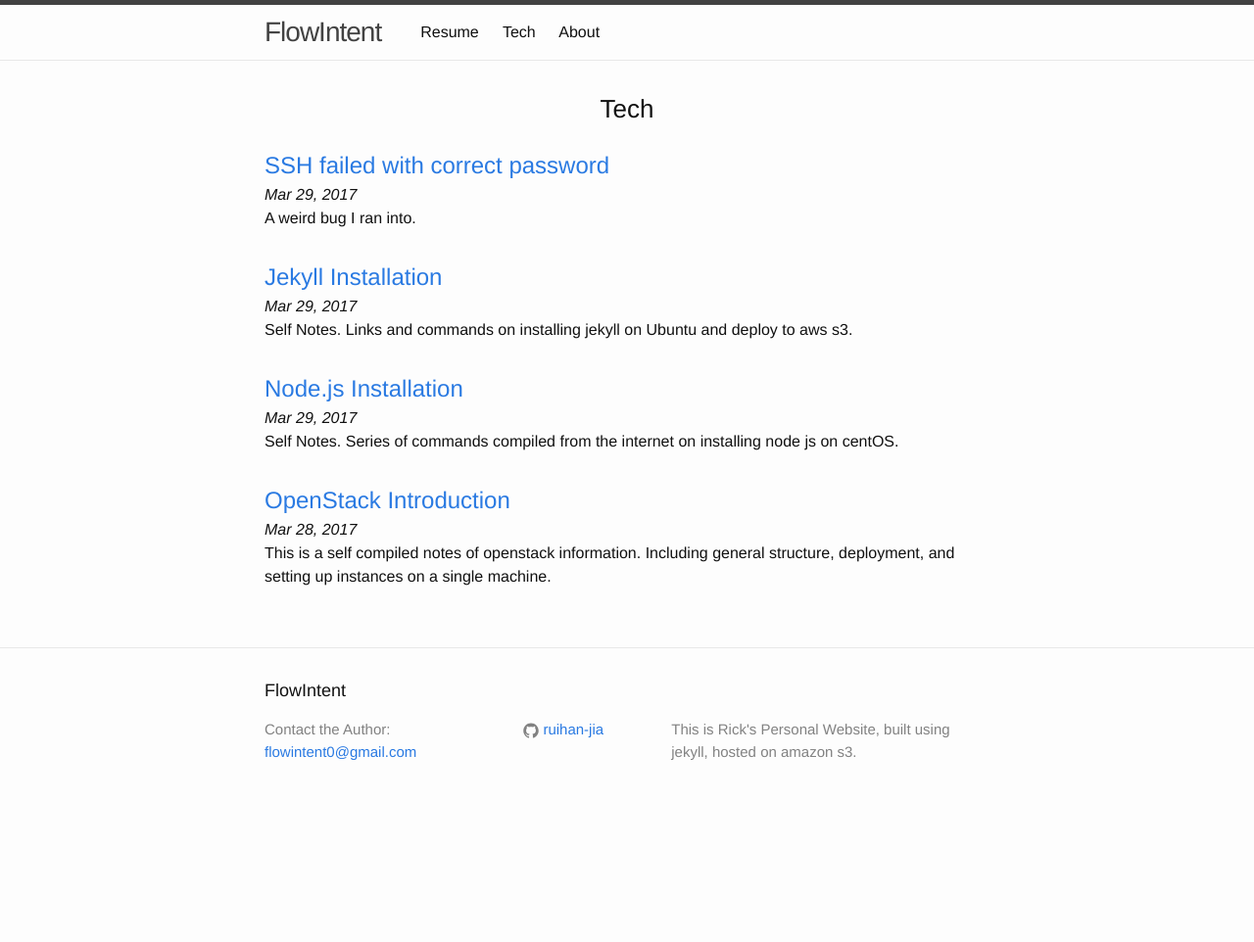
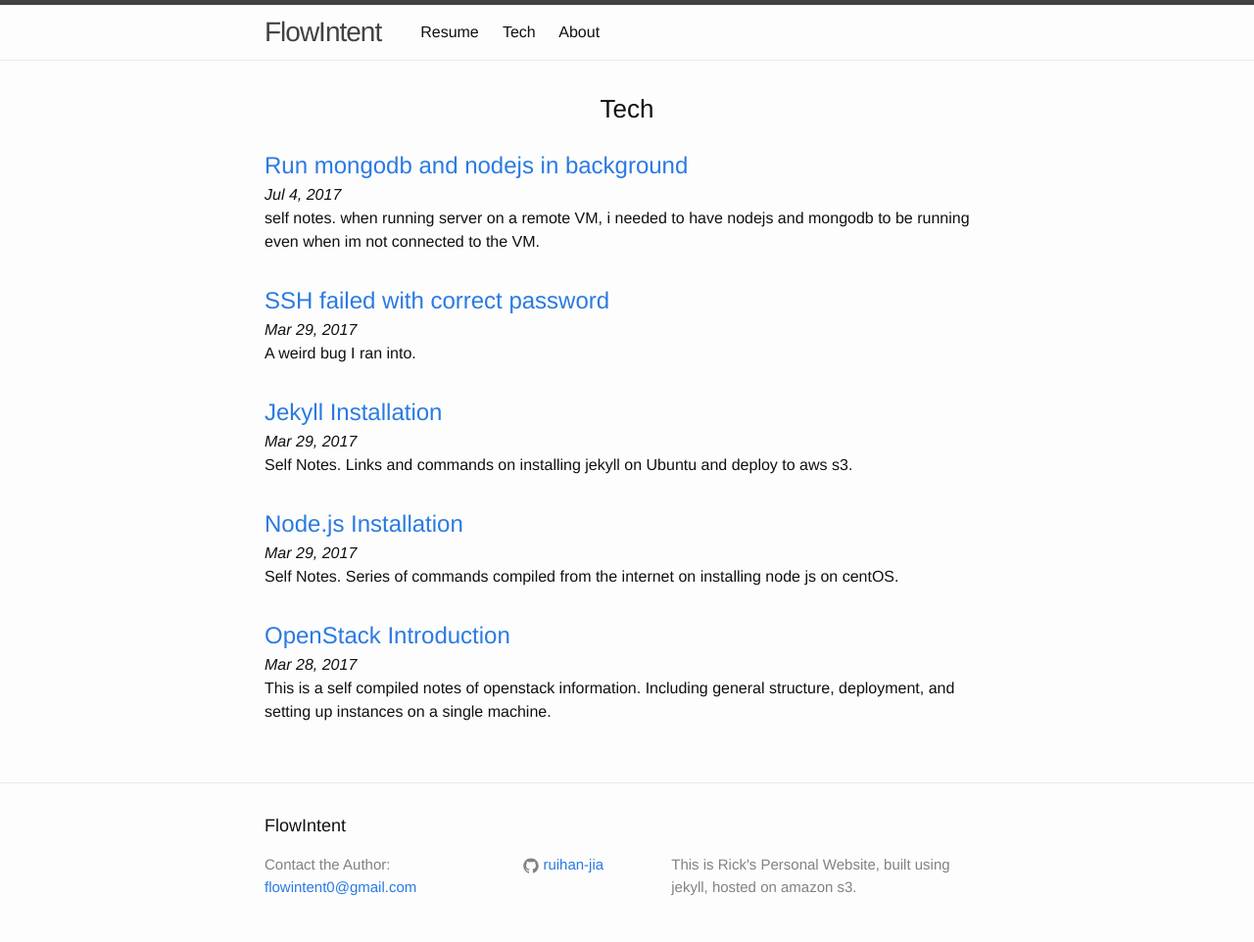
Before and after one commit to ruihan-jia/flowintent, a Jekyll site: the page built from tech/3page_tech.html, in a window 1280 px wide. Shown: the whole page at 98% size. Built offline with Jekyll 4.4.1, drawn with Linux system fonts in a browser that asks for light colours; before the commit the page ends 900 px from its top, so only the background shows below that.

Commit message:
new article

```diff
--- a/resume/2page_work.html
+++ b/resume/2page_work.html
@@ -130,13 +130,13 @@ permalink: /resume/
       <div class="resume-work-ele-content">
         <ul class="resume-work-ele-content-list">
           <li>
-	    <p>WIP website, built with Mongodb, Express, Angularjs and Node</p>
+	    <p>website in beta, built with Mongodb, Express, Angularjs and Node</p>
           </li>
           <li>
 	    <p>Allow users to submit reviews and ratings for courses, calculate average rating for the courses.</p>
           </li>
           <li>
-	    <p>Prototype can be found at <a href="https://utcr.flowintent.com">Here</a></p>
+	    <p>Prototype can be found at <a href="http://utcr.flowintent.com">Here</a></p>
           </li>
           <li>
 	    <a href="https://github.com/ruihan-jia/uoftcoursereview">Github Repository</a>
--- /dev/null
+++ b/tech/_posts/2017-07-04-run-mongodb-nodejs-background.markdown
@@ -0,0 +1,45 @@
+---
+layout: post
+title:  "Run mongodb and nodejs in background"
+date:   2017-07-04 17:13:33 +0000
+categories: tech
+---
+
+self notes.
+when running server on a remote VM, i needed to have nodejs and mongodb to be running even when im not connected to the VM.
+
+<br>
+
+#### run mongodb
+mongod --fork --logpath /var/log/mongod.log
+in my case: (not enough space)
+mongod --smallfiles --fork --logpath /var/log/mongod.log
+<br>
+log can be checked at var/log/
+
+<br>
+
+#### run nodejs
+https://seanmcgary.com/posts/deploying-nodejs-applications-with-systemd
+
+create the following file
+/etc/systemd/system/nodejs.service
+
+{% highlight ruby %}
+[Unit]
+Description=Nodejs
+
+[Service]
+ExecStart=/usr/local/bin/nodemon
+WorkingDirectory=/home/ubuntu/prj416/course-api
+Type=simple
+
+[Install]
+WantedBy=multi-user.target
+{% endhighlight %}
+
+
+systemctl start nodejs.service
+<br>
+to check log:
+journalctl -u nodejs -e
```
